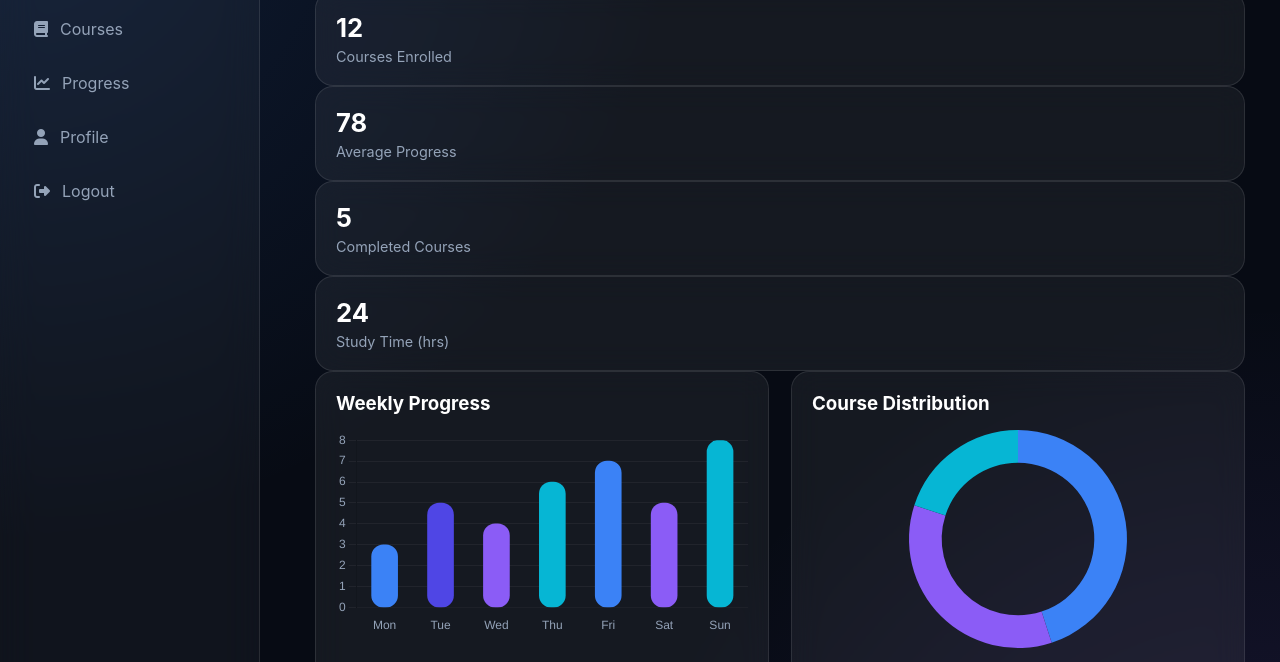
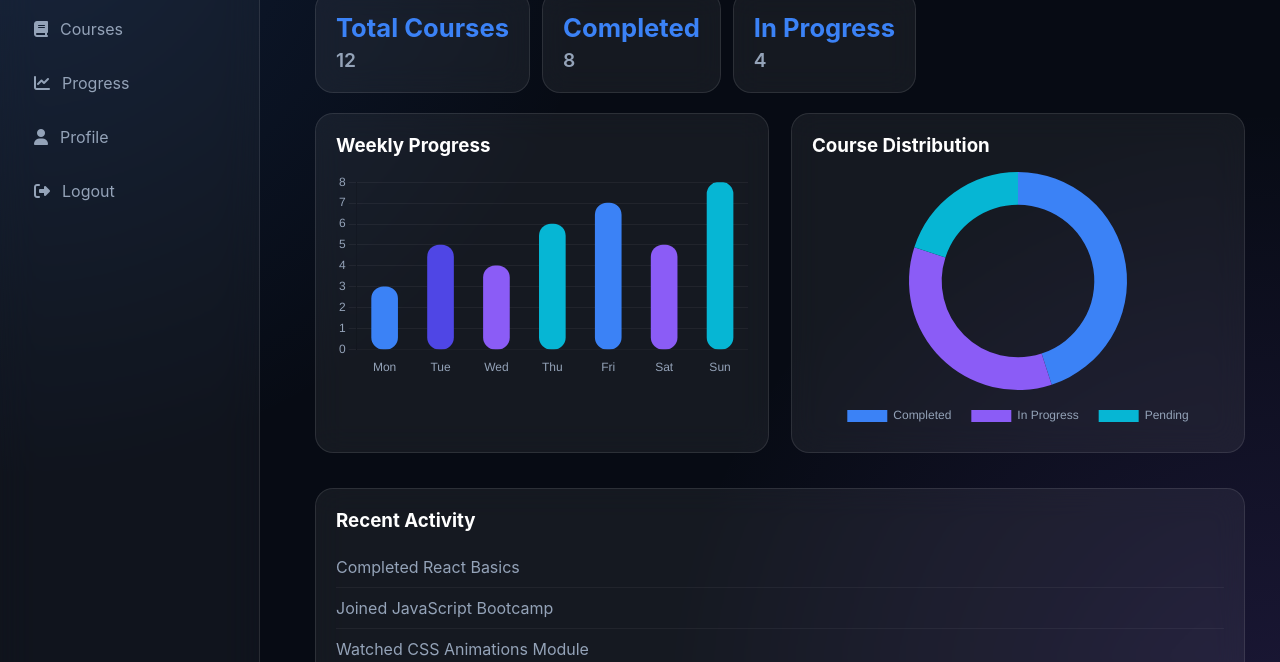
Before and after one commit to Manjunath0073/education-login, a plain HTML site: page dashboard1.html in a window 1280 px wide. Shown: the part 138-800 px from the top of the page. Drawn offline with nearby package versions, Linux system fonts and the light colour scheme.

```diff
--- a/dashboard1.css
+++ b/dashboard1.css
@@ -170,6 +170,11 @@
   margin-bottom: 30px;
 }
 
+.card-container{
+  display: flex;
+  gap: 12px;
+}
+
 .card{
   background: var(--glass);
   border: 1px solid var(--border);
@@ -177,7 +182,7 @@
 
   padding: 20px;
   border-radius: 18px;
-
+  margin-bottom: 20px;
   transition: 0.4s ease;
 
   animation: fadeUp 0.6s ease;
@@ -192,12 +197,13 @@
 .card h3{
   font-size: 1.6rem;
   margin-bottom: 5px;
-  color: white;
+  color: var(--primary);
 }
 
 .card p{
   color: var(--text-gray);
-  font-size: 0.9rem;
+  font-weight: 600;
+  font-size:1.2em;
 }
 
 /* =========================
--- a/dashboard1.html
+++ b/dashboard1.html
@@ -97,24 +97,22 @@
     <!-- =========================
          STATS CARDS
     ========================== -->
-    <div class="card">
-    <h3 class="counter" data-target="12">0</h3>
-    <p>Courses Enrolled</p>
-    </div>
+    <div class="card-container">
 
-    <div class="card">
-    <h3 class="counter" data-target="78">0</h3>
-    <p>Average Progress</p>
-    </div>
+      <div class="card">
+        <h3>Total Courses</h3>
+        <p class="counter" data-target="12">0</p>
+      </div>
 
-    <div class="card">
-    <h3 class="counter" data-target="5">0</h3>
-    <p>Completed Courses</p>
-    </div>
+      <div class="card">
+        <h3>Completed</h3>
+        <p class="counter" data-target="8">0</p>
+      </div>
 
-    <div class="card">
-    <h3 class="counter" data-target="24">0</h3>
-    <p>Study Time (hrs)</p>
+      <div class="card">
+        <h3>In Progress</h3>
+        <p class="counter" data-target="4">0</p>
+      </div>
     </div>
 
     <!-- =========================
@@ -162,11 +160,11 @@
         const target = +counter.getAttribute("data-target");
         const current = +counter.innerText;
 
-        const increment = Math.ceil(target / 30);
+        const increment = Math.ceil(target / 100);
 
         if(current < target){
         counter.innerText = current + increment;
-        setTimeout(updateCount, 40);
+        setTimeout(updateCount, 80);
         } else {
         counter.innerText = target;
         }
```
Also changed, not shown: dashboard2.html (renamed from dasboard2.html, +1 -1 lines), index.html (+43 -21 lines), dashboard2.css (renamed from dasboard2.css).
